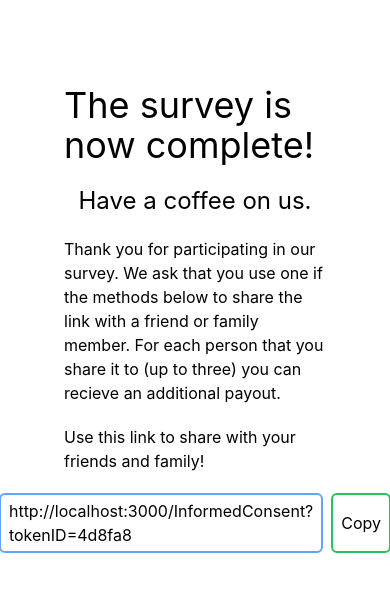
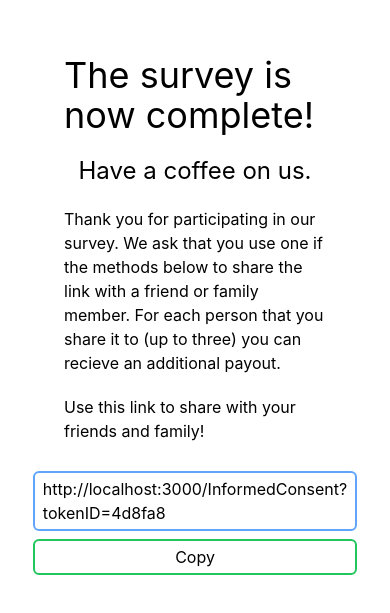
Before and after one commit to Vaugnie-Lindsey/SurveyApp, a React (Create React App) app: page /SurveyComplete in a window 390 px wide. Shown: the part 103-716 px from the top of the page. Built offline with nearby package versions, Linux system fonts and the light colour scheme.

Commit message:
Small UI changes

```diff
--- a/src/Pages/SurveyComplete.jsx
+++ b/src/Pages/SurveyComplete.jsx
@@ -5,14 +5,15 @@ import { useSearchParams } from "react-router-dom";
 const SurveyComplete = () => {
   // const [queryParameters] = useSearchParams();
   const [copyLabel, setCopyLabel] = useState("Copy");
-  const url = `http://localhost:3000/InformedConsent?tokenID=${AssignId()}`;
+  //Need logic to check if this link has already been generated so that we don't regenerate the link if the user wants to revisit this page
+  const url = `http://localhost:3000/InformedConsent?tokenID=${assignTokenId()}`;
   const shareData = {
     title: "Women In STEM Study",
     text: "Earn up to $10!",
     url: url,
   };
 
-  function AssignId () {
+  function assignTokenId () {
     //Generates random hex code to create unique ID
     const genRanHex = (size) =>
       [...Array(size)]
@@ -52,8 +53,8 @@ const SurveyComplete = () => {
         additional payout.
       </p>
       <h3>Use this link to share with your friends and family!</h3>
-      <div className="flex flex-row gap-2">
-        <div className="pl-2 pr-2 pt-1 pb-1 border-2 border-blue-400 rounded-md">
+      <div className="flex flex-col sm:flex-row gap-2 p-2">
+        <div className="pl-2 pr-2 pt-1 pb-1 border-2 border-blue-400 rounded-md min-w-prose">
           <p>{url}</p>
         </div>
         <button className="border-2 border-green-500 pl-2 pr-2 pt-1 pb-1 rounded-md" onClick={() => copyLink()}>{copyLabel}</button>
```
